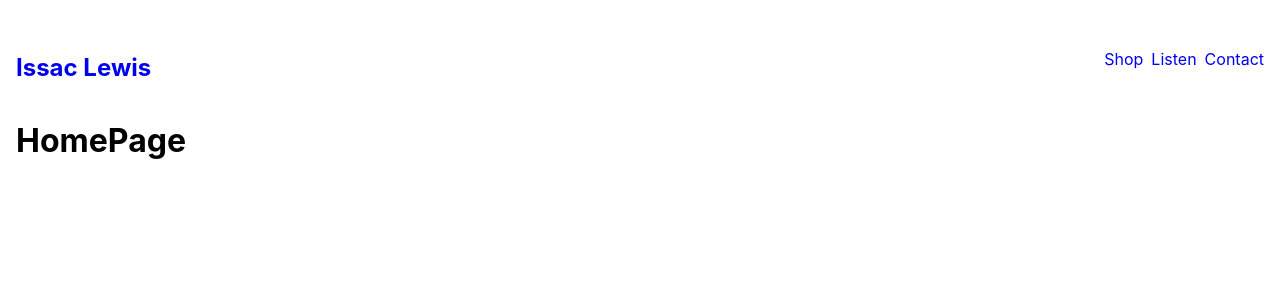
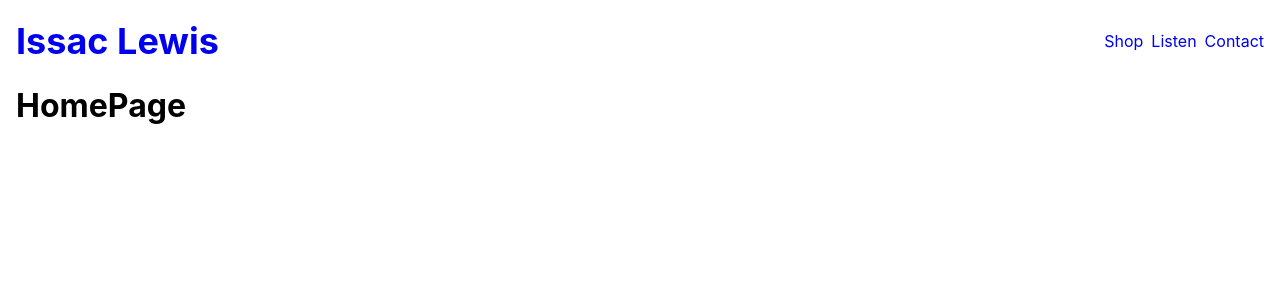
Before and after one commit to gideonibemerejr/isaac-lewis-80degrees, a React (Create React App) app: page / in a window 1280 px wide. Shown: the top 300 px of the page. Built offline with nearby package versions, Linux system fonts and the light colour scheme.

Commit message:
Update app.js to correct nav margins

```diff
--- a/src/App.js
+++ b/src/App.js
@@ -9,7 +9,7 @@ const App = () => {
     <div className="sans-serif ma3">
       <nav className='red flex justify-between items-center'>
         <div className="link">
-          <Link to="/" className="ml2 link"><h2>Issac Lewis</h2></Link>
+          <Link to="/" className="link"><h2 className='f2 ma0'>Issac Lewis</h2></Link>
         </div>
         <ul className="pa0 flex justify-around list">
 
```
